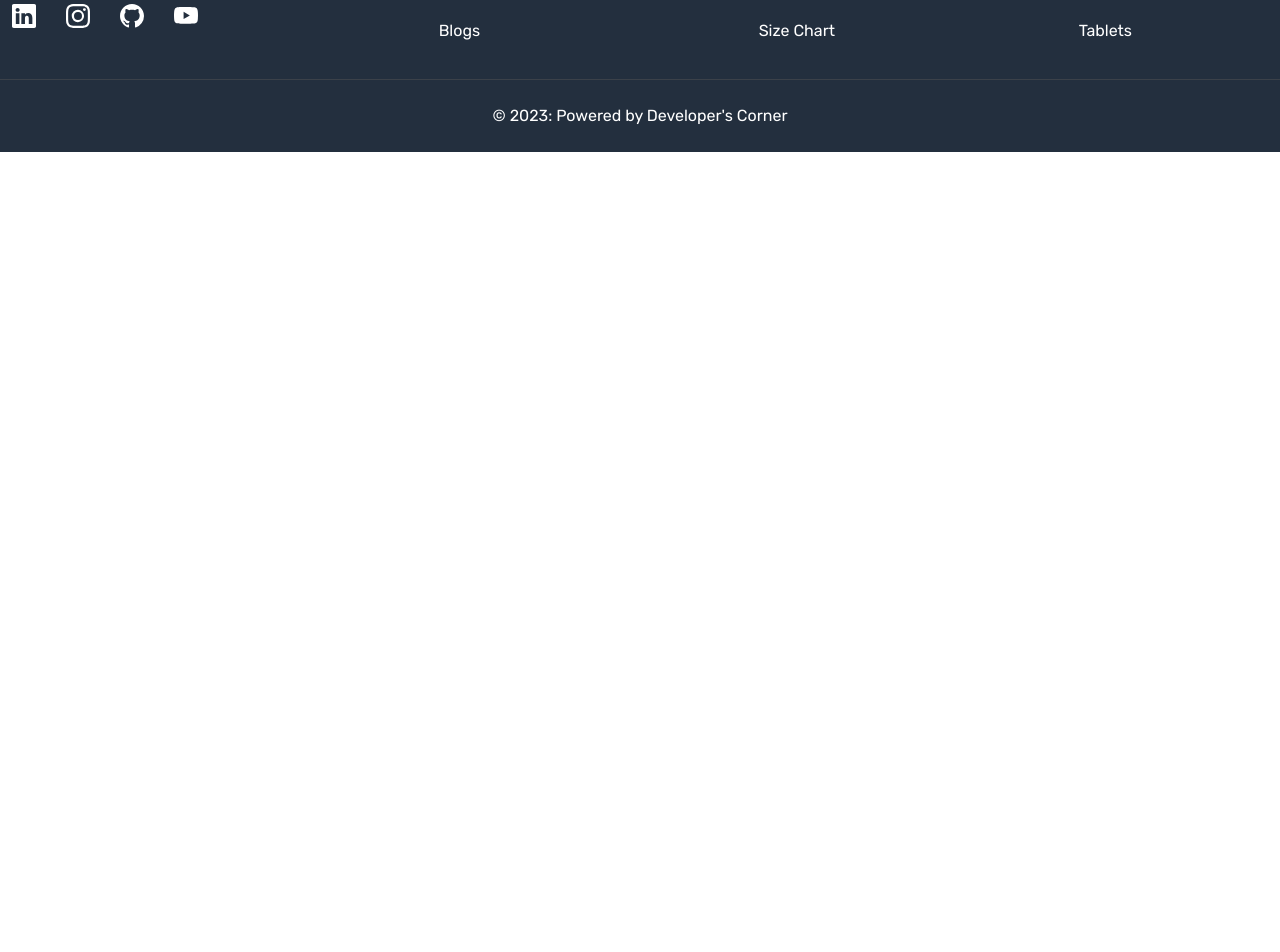
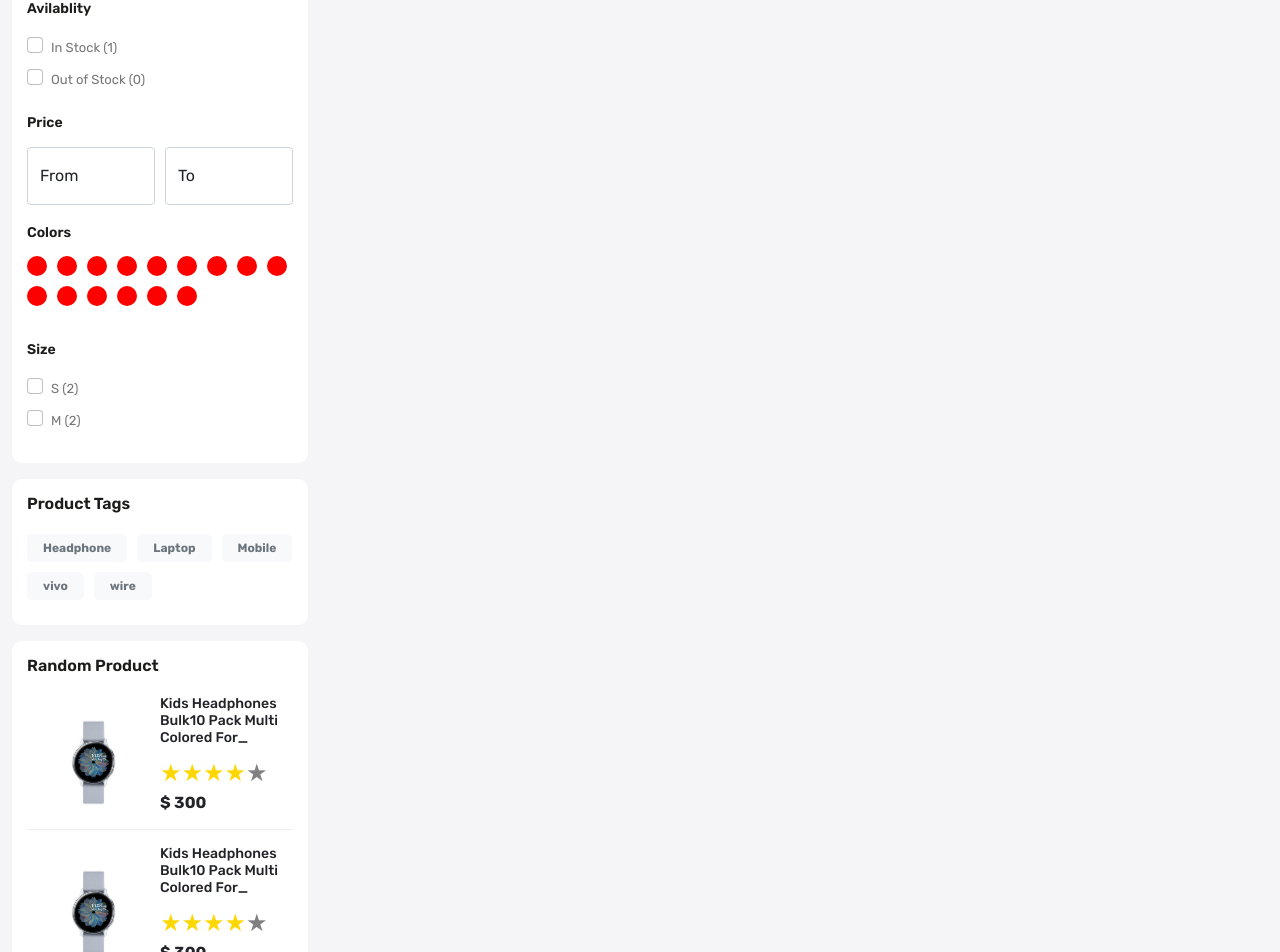
Before and after one commit to doulath123/E-Commerce-App, a React (Create React App) app: page /store in a window 1280 px wide. Shown: the part 619-1571 px from the top of the page. Before the commit the page ends 800 px from the top, so only its background shows below. Built offline with nearby package versions, Linux system fonts and the light colour scheme.

Commit message:
Our Store Page is Created

```diff
--- a/package.json
+++ b/package.json
@@ -10,6 +10,7 @@
     "react": "^18.2.0",
     "react-dom": "^18.2.0",
     "react-fast-marquee": "^1.3.5",
+    "react-helmet": "^6.1.0",
     "react-icons": "^4.7.1",
     "react-rating-stars-component": "^2.2.0",
     "react-redux": "^8.0.5",
--- a/src/App.css
+++ b/src/App.css
@@ -394,3 +394,62 @@
 }
 
 /* famous card ends */
+
+/* Our store */
+
+.filter-card{
+  background-color: white;
+  border-radius: 10px;
+  padding: 15px 15px 25px;
+}
+.filter-title{
+  font-size: 16px;
+  line-height: 20px;
+  font-weight: 600;
+  color: var(--color-1c1c1b);
+  margin-bottom: 20px;
+}
+.filter-card ul, .filter-card .form-check-label{
+  list-style-type: none;
+  font-size: 13px;
+  line-height: 30px;
+  color: var(--color-777777);
+  cursor: pointer;
+}
+.filter-card .form-check-input:focus{
+  box-shadow: none;
+  border-color: rgba(0,0,0,0.25);
+}
+.filter-card .form-check-input:checked{
+  background-color: var(--color-febd69);
+  border-color:  var(--color-febd69);
+}
+.sub-title{
+  font-size: 14px;
+  font-weight: 600;
+  color: var(--color-1c1c1b);
+  margin-bottom: 15px;
+  margin-top: 15px;
+  margin-top: 20px;
+}
+.colors{
+  list-style-type:none;
+  display: flex;
+  flex-wrap:wrap ;
+  gap: 10px;
+}
+.colors li{
+  width: 20px;
+  height: 20px;
+  background-color: red;
+  border-radius: 50%;
+
+}
+.random-products h5{
+  font-size: 14px;
+  margin-bottom: 8px;
+}
+.random-products:first-child{
+  border-bottom: 1px solid var(--color-ededed);
+}
+/* Our store ends */
--- /dev/null
+++ b/src/components/Meta.js
@@ -0,0 +1,11 @@
+import React from 'react'
+import { Helmet } from 'react-helmet'
+
+export default function Meta(props) {
+  return (
+    <Helmet>
+  <meta charSet="utf-8" />
+  <title>{props.title}</title>
+  </Helmet>
+  )
+}
--- a/src/pages/OurStore.js
+++ b/src/pages/OurStore.js
@@ -1,10 +1,148 @@
 import React from 'react'
 import BreadCrumb from '../components/BreadCrumb'
-
+import {Helmet} from 'react-helmet'
+import Meta from '../components/Meta'
+import ReactStars from 'react-rating-stars-component'
 function OurStore() {
   return <>
+  <Meta title={"Our Store"}/>
   <BreadCrumb title="Our Store"/>
+  <div className='store-wrapper home-wrapper-2 py-5'>
+    <div className='container-xxl'>
+      <div className='row'>
+        <div className='col-3'>
+          <div className='filter-card mb-3'>
+            <h3 className='filter-title'>Shop By Catagories</h3>
+            <div>
+              <ul className='ps-0'>
+                <li>Watch</li>
+                <li>Tv</li>
+                <li>Camera</li>
+                <li>Laptop</li>
+              </ul>
+            </div>
+          </div>
+          <div className='filter-card mb-3'>
+            <h3 className="filter-title">Filter By</h3>
+            <div>
+              <h5 className='sub-title'>Avilablity</h5>
+              <div>
+                <div className='form-check'>
+                <input className='form-check-input' type="checkbox" value="" id='' />
+                <label className='form-check-label' htmlhtmlfor="" >
+                  In Stock (1)
+                </label>
+              </div>
+              <div className='form-check'>
+                <input className='form-check-input' type="checkbox" value="" id='' />
+                <label className='form-check-label' htmlhtmlfor="" >
+                  Out of Stock (0)
+                </label>
+              </div>
+              </div>
+              <h5 className='sub-title'>Price</h5>
+              <div className='d-flex align-items-center gap-10'>
+              <div className="form-floating ">
+  <input type="email" className="form-control" id="floatingInput" placeholder="From"/>
+  <label htmlfor="floatingInput">From</label>
+</div>
+<div className="form-floating">
+  <input type="email" className="form-control" id="floatingInput1" placeholder="To"/>
+  <label htmlfor="floatingInput1">To</label>
+</div>
+              </div>
+              <h5 className='sub-title'>Colors</h5>
+              <div>
+                <div className='d-flex flex-wrap'>
+                  <ul className='colors ps-0'>
+                    <li></li>
+                    <li></li>
+                    <li></li>
+                    <li></li>
+                    <li></li>
+                    <li></li>
+                    <li></li>
+                    <li></li>
+                    <li></li>
+                    <li></li>
+                    <li></li>
+                    <li></li>
+                    <li></li>
+                    <li></li>
+                    <li></li>
+                  </ul>
+                </div>
+              </div>
+              <h5 className='sub-title'>Size</h5>
+              <div>
+              <div className='form-check'>
+                <input className='form-check-input' type="checkbox" value="" id='color-1' />
+                <label className='form-check-label' htmlhtmlfor="color-1" >
+                  S (2)
+                </label>
+              </div>
+              <div className='form-check'>
+                <input className='form-check-input' type="checkbox" value="" id='color-2' />
+                <label className='form-check-label' htmlhtmlfor="color-2" >
+                  M (2)
+                </label>
+              </div>
+              </div>
 
+
+
+
+
+            </div>
+          </div>
+          <div className='filter-card mb-3'>
+            <h3 className="filter-title">Product Tags</h3>
+            <div>
+              <div className='product-tags d-flex flex-wrap align-items-center gap-10'>
+                <span className='badge bg-light text-secondary rounded-3 py-2 px-3' >Headphone</span>
+                <span className='badge bg-light text-secondary rounded-3 py-2 px-3' >Laptop</span>
+                <span className='badge bg-light text-secondary rounded-3 py-2 px-3' >Mobile</span>
+                <span className='badge bg-light text-secondary rounded-3 py-2 px-3' >vivo</span>
+                <span className='badge bg-light text-secondary rounded-3 py-2 px-3' >wire</span>
+
+
+              </div>
+            </div>
+          </div>
+          <div className='filter-card mb-3'>
+            <h3 className="filter-title">Random Product</h3>
+            <div>
+              <div className='random-products mb-3 d-flex'>
+                <div className='w-50'>
+                  <img src='images/watch.jpg' className='img-fluid' alt='watch' />
+                </div>
+                <div className='w-50'>
+                  <h5>Kids Headphones Bulk10 Pack Multi Colored For_</h5>
+                  <ReactStars count={5} size={24} value={4}  edit={false} activeColor="#ffd700" />
+
+                  <b>$ 300</b>
+                </div>
+
+              </div>
+              <div className='random-products d-flex'>
+                <div className='w-50'>
+                  <img src='images/watch.jpg' className='img-fluid' alt='watch' />
+                </div>
+                <div className='w-50'>
+                  <h5>Kids Headphones Bulk10 Pack Multi Colored For_</h5>
+                  <ReactStars count={5} size={24} value={4}  edit={false} activeColor="#ffd700" />
+
+                  <b>$ 300</b>
+                </div>
+
+              </div>
+            </div>
+          </div>
+        </div>
+        <div className='col-9'></div>
+      </div>
+    </div>
+  </div>
   </>
 }
 
```
Also changed, not shown: 1 other file (tests, documents, lock files or other folders).
